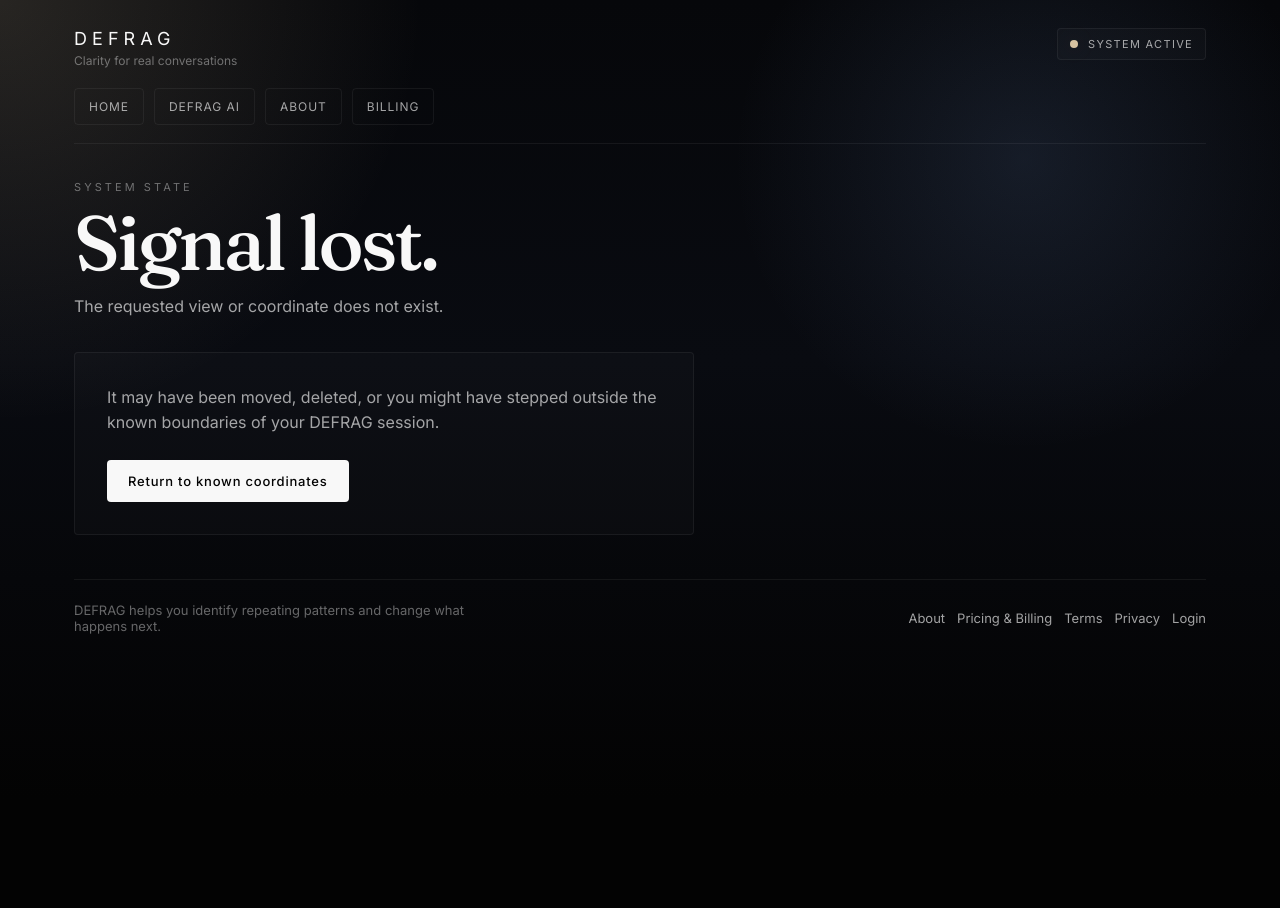
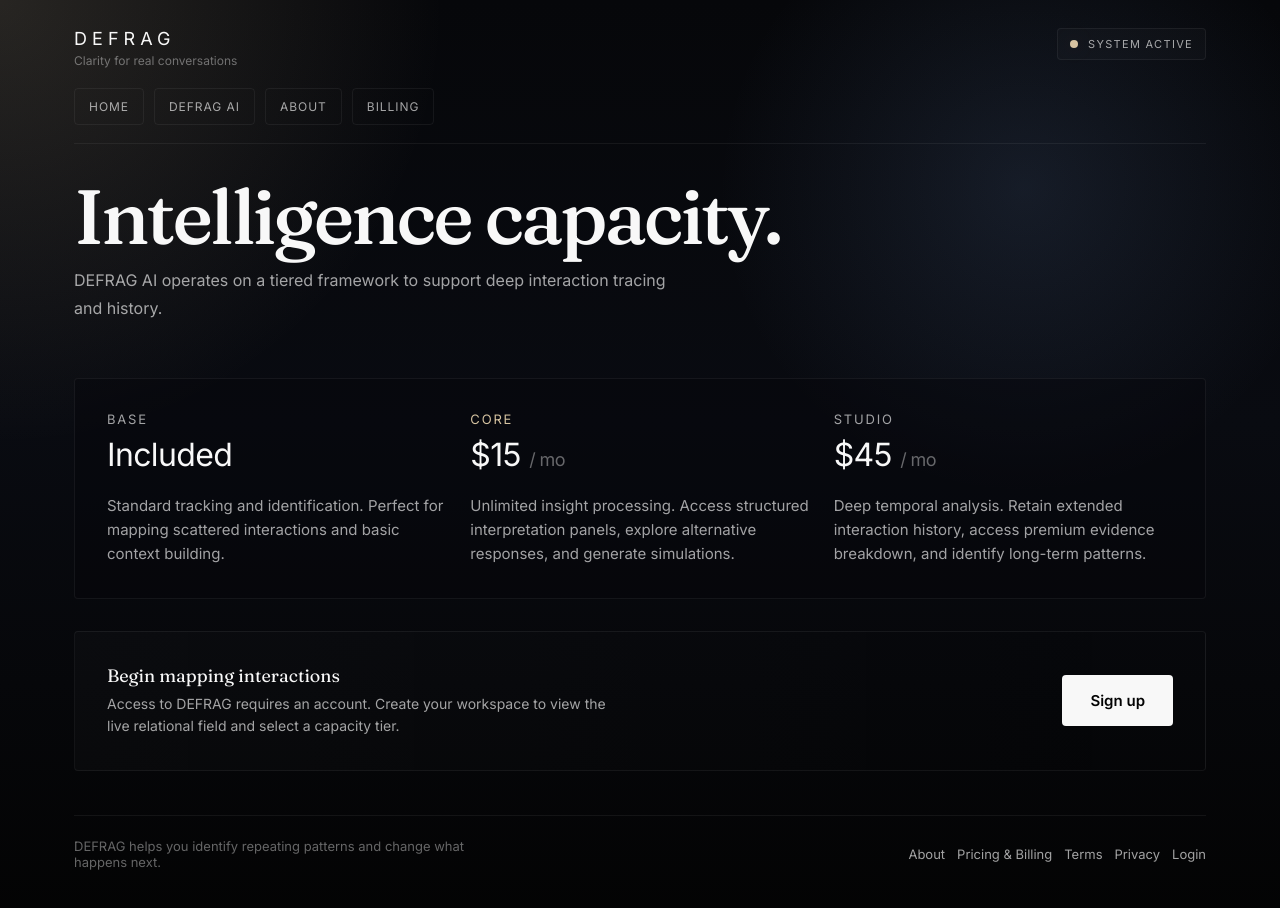
Before and after one commit to chadjameso93-netizen/defragsrelationalswap, a Next.js app in the folder apps/web/: page /pricing in a window 1280 px wide. Before the commit this address had no page. Shown: the top 908 px of the page. Before the commit the page ends 800 px from the top, so only its background shows below. Built offline with nearby package versions, Linux system fonts and the light colour scheme.

Commit message:
fix(repo): recover crashed edit state, restore missing auth action, correct route params constraint, and finalize premium pricing layer

```diff
--- a/apps/web/src/app/login/page.tsx
+++ b/apps/web/src/app/login/page.tsx
@@ -2,7 +2,7 @@
 
 import { useSearchParams } from "next/navigation";
 import { useEffect, useState, Suspense } from "react";
-import { enterEmailSystemLink } from "../server/auth";
+import { enterEmailSystemLink } from "./actions";
 
 function LoginContent() {
   const [email, setEmail] = useState("");
--- /dev/null
+++ b/apps/web/src/app/pricing/page.tsx
@@ -0,0 +1,98 @@
+import Link from "next/link";
+import { AppShell } from "../../components/app-shell";
+
+export default function PublicPricingPage() {
+  return (
+    <AppShell
+      eyebrow=""
+      title="Intelligence capacity."
+      description="DEFRAG AI operates on a tiered framework to support deep interaction tracing and history."
+    >
+      <div
+        className="premium-fade-up"
+        data-delay="2"
+        style={{
+          marginTop: 24,
+          display: "grid",
+          gap: 16
+        }}
+      >
+        <section
+          style={{
+            display: "grid",
+            gridTemplateColumns: "repeat(auto-fit, minmax(280px, 1fr))",
+            gap: 24,
+            padding: 32,
+            border: "1px solid var(--color-border)",
+            borderRadius: "var(--radius-lg)",
+            background: "rgba(6, 7, 10, 0.4)",
+            backdropFilter: "blur(20px)",
+            WebkitBackdropFilter: "blur(20px)",
+          }}
+        >
+          <div style={{ display: "grid", gap: 8, alignContent: "start" }}>
+            <span style={{ fontSize: 13, textTransform: "uppercase", letterSpacing: "0.14em", color: "var(--color-text-secondary)" }}>Base</span>
+            <div style={{ fontSize: 32, fontWeight: 400, color: "var(--color-text-primary)", letterSpacing: "-0.02em" }}>Included</div>
+            <p style={{ margin: "12px 0 0 0", color: "var(--color-text-secondary)", lineHeight: 1.6, fontSize: 15 }}>
+              Standard tracking and identification. Perfect for mapping scattered interactions and basic context building.
+            </p>
+          </div>
+
+          <div style={{ display: "grid", gap: 8, alignContent: "start" }}>
+            <div style={{ display: "flex", alignItems: "center", gap: 12 }}>
+              <span style={{ fontSize: 13, textTransform: "uppercase", letterSpacing: "0.14em", color: "var(--color-accent)" }}>Core</span>
+            </div>
+            <div style={{ fontSize: 32, fontWeight: 400, color: "var(--color-text-primary)", letterSpacing: "-0.02em" }}>$15 <span style={{ fontSize: 18, color: "var(--color-text-muted)" }}>/ mo</span></div>
+            <p style={{ margin: "12px 0 0 0", color: "var(--color-text-secondary)", lineHeight: 1.6, fontSize: 15 }}>
+              Unlimited insight processing. Access structured interpretation panels, explore alternative responses, and generate simulations.
+            </p>
+          </div>
+
+          <div style={{ display: "grid", gap: 8, alignContent: "start" }}>
+            <span style={{ fontSize: 13, textTransform: "uppercase", letterSpacing: "0.14em", color: "var(--color-text-secondary)" }}>Studio</span>
+            <div style={{ fontSize: 32, fontWeight: 400, color: "var(--color-text-primary)", letterSpacing: "-0.02em" }}>$45 <span style={{ fontSize: 18, color: "var(--color-text-muted)" }}>/ mo</span></div>
+            <p style={{ margin: "12px 0 0 0", color: "var(--color-text-secondary)", lineHeight: 1.6, fontSize: 15 }}>
+              Deep temporal analysis. Retain extended interaction history, access premium evidence breakdown, and identify long-term patterns.
+            </p>
+          </div>
+        </section>
+
+        <section
+          style={{
+            display: "grid",
+            gridTemplateColumns: "1fr auto",
+            gap: 24,
+            alignItems: "center",
+            padding: 32,
+            background: "linear-gradient(90deg, var(--color-surface), transparent)",
+            border: "1px solid var(--color-border)",
+            borderRadius: "var(--radius-lg)",
+            marginTop: 16
+          }}
+        >
+          <div>
+            <h3 style={{ margin: 0, fontSize: 18, fontWeight: 400, color: "var(--color-text-primary)" }}>Begin mapping interactions</h3>
+            <p style={{ margin: "6px 0 0 0", fontSize: 14, color: "var(--color-text-secondary)", lineHeight: 1.6, maxWidth: 500 }}>
+              Access to DEFRAG requires an account. Create your workspace to view the live relational field and select a capacity tier.
+            </p>
+          </div>
+          <Link
+            href="/login"
+            style={{
+              padding: "16px 28px",
+              borderRadius: "var(--radius-pill)",
+              background: "var(--color-text-primary)",
+              color: "var(--color-bg)",
+              textDecoration: "none",
+              fontWeight: 600,
+              fontSize: 15,
+              whiteSpace: "nowrap"
+            }}
+          >
+            Sign up
+          </Link>
+        </section>
+      </div>
+    </AppShell>
+  );
+}
--- a/apps/web/src/app/share/[insightId]/page.tsx
+++ b/apps/web/src/app/share/[insightId]/page.tsx
@@ -3,7 +3,9 @@ import { AppShell } from "../../../components/app-shell";
 
 export const dynamic = "force-dynamic";
 
-export default async function SharedInsightLandingPage({ params }: { params: { insightId: string } }) {
+export default async function SharedInsightLandingPage(props: { params: Promise<{ insightId: string }> }) {
+  const { insightId } = await props.params;
+
   // In a full DB implementation, this would look up the insight summary.
   // For the current infrastructure bounds, we render the secure landing shell.
 
@@ -49,7 +51,7 @@ export default async function SharedInsightLandingPage({ params }: { params: { i
           </div>
 
           <Link
-            href={`/login?next=/share/${params.insightId}`}
+            href={`/login?next=/share/${insightId}`}
             style={{
               marginTop: 8,
               padding: "14px 24px",
```
Also changed, not shown: apps/web/src/app/account/billing/page.tsx (+68 -153 lines), apps/web/src/app/login/actions.ts (added, +21 -0 lines).
